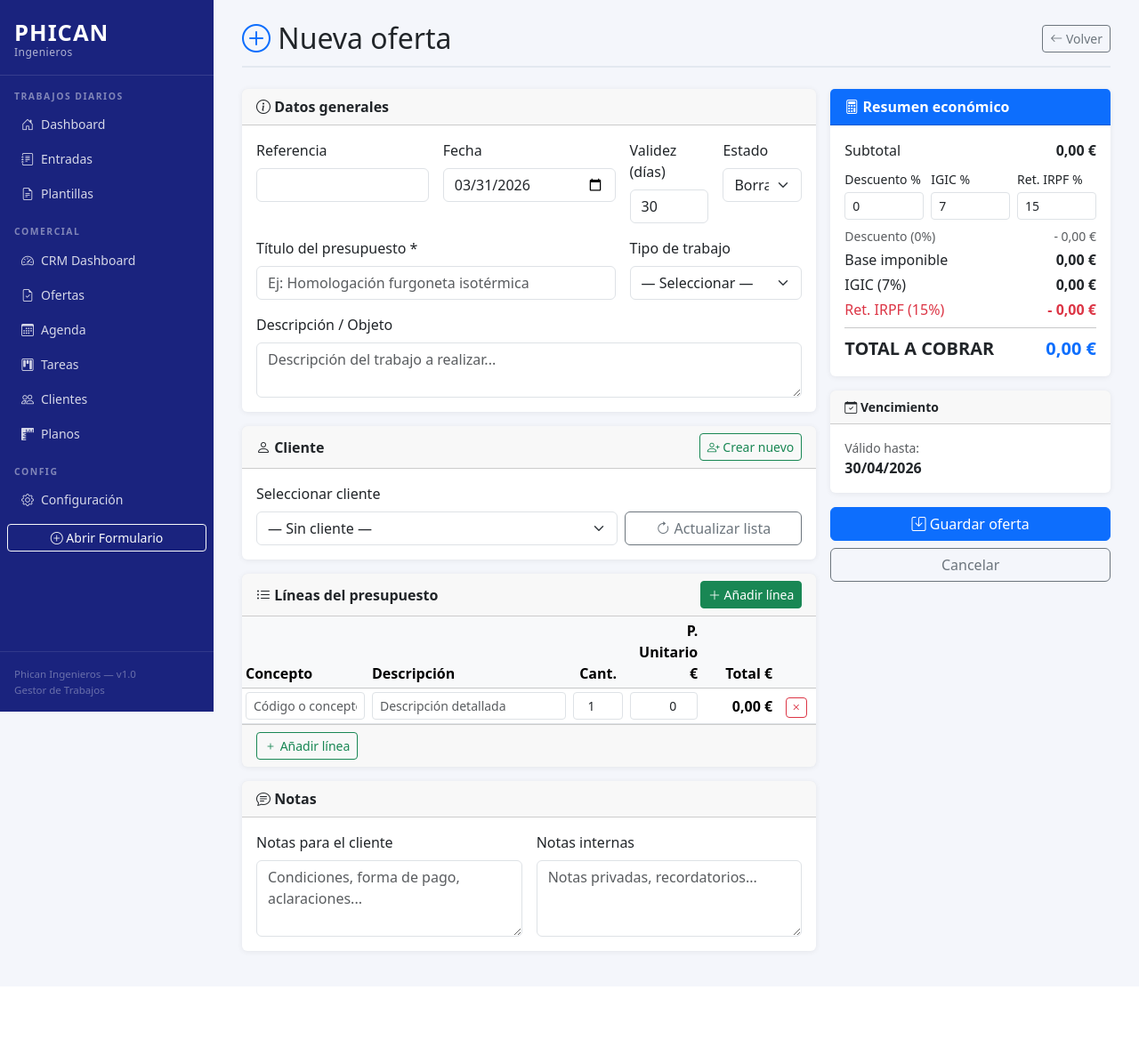
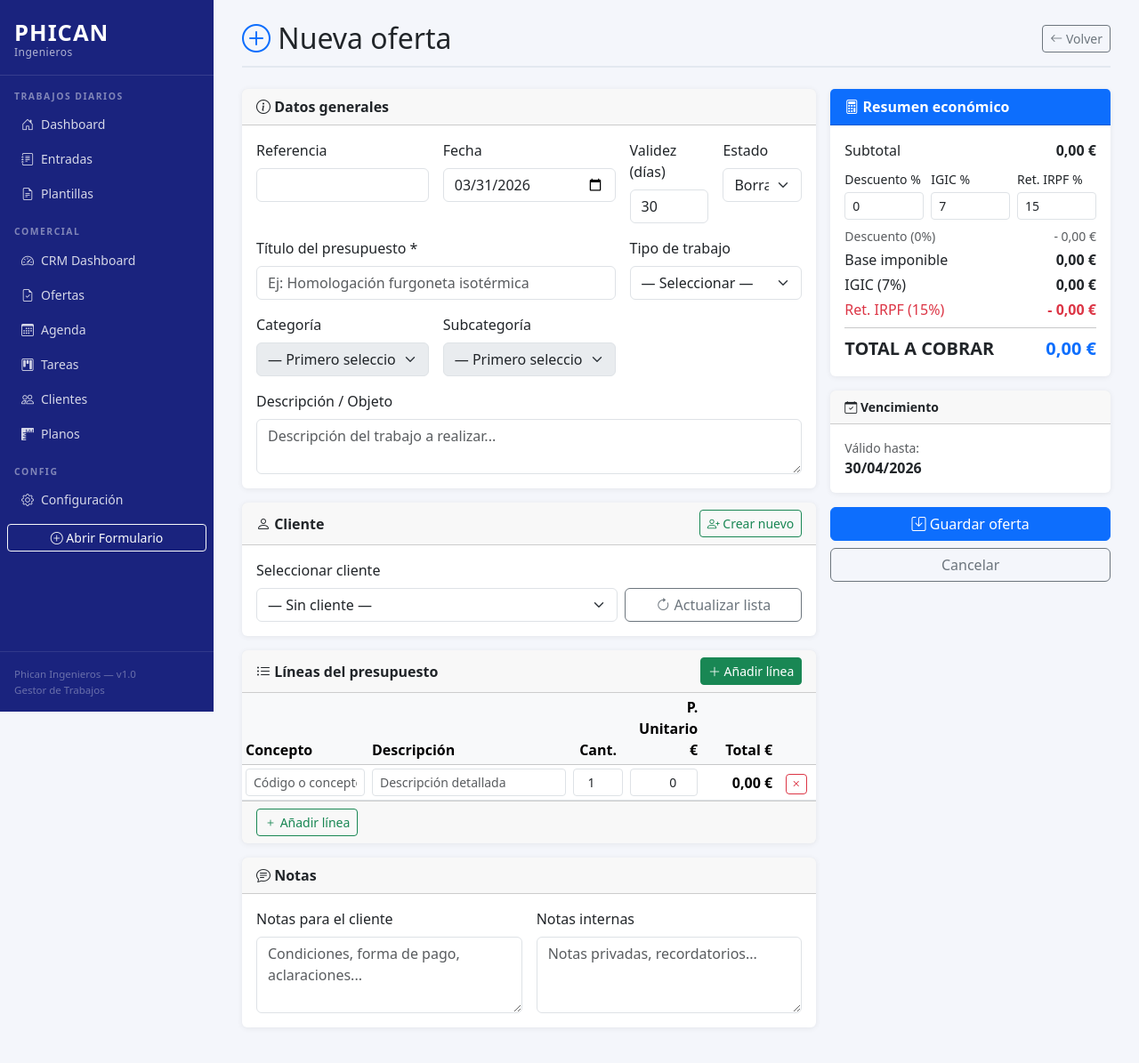
Before and after one commit to ob3r87/automatizacion-proyectos, a Flask app: template tracker/templates/crm_oferta_form.html in a window 1280 px wide. Shown: the whole page at 89% size. Before the commit the page ends 1074 px from the top, so only its background shows below. Run offline with Flask 3, Linux system fonts and the light colour scheme; the template is opened without the code that fills it, so the values that code supplies are empty.

Commit message:
Oferta: selector tipo de trabajo en cascada (Tipo > Categoria > Subcategoria)
- Reemplaza el select unico de tipo_trabajo por tres combos dependientes
- Tipo > Categoria > Subcategoria poblados dinamicamente desde tipos_jerarquia
- El codigo final (HOV, VIV, etc.) se guarda en campo oculto tipo_trabajo
- Pre-seleccion automatica al editar una oferta existente
- Las rutas oferta_nueva y oferta_editar pasan tipos_jerarquia al template

Co-Authored-By: Claude Sonnet 4.6 <noreply@anthropic.com>

```diff
--- a/tracker/crm_routes.py
+++ b/tracker/crm_routes.py
@@ -341,6 +341,9 @@ def oferta_nueva():
 
     clientes = query("SELECT * FROM clients ORDER BY nombre")
     work_types = query("SELECT * FROM work_types WHERE activo=1 ORDER BY codigo")
+    tipos_jerarquia = query(
+        "SELECT * FROM tipos_jerarquia WHERE activo=1 ORDER BY tipo, categoria, subcategoria, orden"
+    )
     referencia = siguiente_referencia_oferta()
     return render_template(
         "crm_oferta_form.html",
@@ -348,6 +351,7 @@ def oferta_nueva():
         lines=[],
         clientes=clientes,
         work_types=work_types,
+        tipos_jerarquia=[dict(t) for t in tipos_jerarquia],
         referencia=referencia,
         hov_data=None,
         codigos_reforma=_CODIGOS_REFORMA,
@@ -414,6 +418,9 @@ def oferta_editar(oid):
 
     clientes = query("SELECT * FROM clients ORDER BY nombre")
     work_types = query("SELECT * FROM work_types WHERE activo=1 ORDER BY codigo")
+    tipos_jerarquia = query(
+        "SELECT * FROM tipos_jerarquia WHERE activo=1 ORDER BY tipo, categoria, subcategoria, orden"
+    )
     lines = query("SELECT * FROM offer_lines WHERE offer_id = ? ORDER BY orden", (oid,))
     hov_data = query("SELECT * FROM offer_hov_data WHERE offer_id=?", (oid,), one=True) if oferta.get("tipo_trabajo") == "HOV" else None
     if hov_data and hov_data.get("actos_reglamentarios"):
@@ -427,6 +434,7 @@ def oferta_editar(oid):
         lines=lines,
         clientes=clientes,
         work_types=work_types,
+        tipos_jerarquia=[dict(t) for t in tipos_jerarquia],
         referencia=oferta["referencia"],
         hov_data=hov_data,
         codigos_reforma=_CODIGOS_REFORMA,
--- a/tracker/templates/crm_oferta_form.html
+++ b/tracker/templates/crm_oferta_form.html
@@ -68,18 +68,28 @@
                      value="{{ oferta.titulo if oferta else '' }}"
                      placeholder="Ej: Homologación furgoneta isotérmica">
             </div>
+            <!-- Tipo de trabajo en cascada -->
             <div class="col-md-4">
               <label class="form-label">Tipo de trabajo</label>
-              <select name="tipo_trabajo" class="form-select" id="tipo-trabajo-select">
+              <select class="form-select" id="sel-tipo">
                 <option value="">— Seleccionar —</option>
-                {% for wt in work_types %}
-                <option value="{{ wt.codigo }}"
-                  {% if oferta and oferta.tipo_trabajo == wt.codigo %}selected{% endif %}>
-                  {{ wt.codigo }} — {{ wt.nombre }}
-                </option>
-                {% endfor %}
               </select>
             </div>
+            <div class="col-md-4">
+              <label class="form-label">Categoría</label>
+              <select class="form-select" id="sel-categoria" disabled>
+                <option value="">— Primero selecciona tipo —</option>
+              </select>
+            </div>
+            <div class="col-md-4">
+              <label class="form-label">Subcategoría</label>
+              <select class="form-select" id="sel-subcategoria" disabled>
+                <option value="">— Primero selecciona categoría —</option>
+              </select>
+            </div>
+            <!-- Campo oculto con el código final que se envía al servidor -->
+            <input type="hidden" name="tipo_trabajo" id="tipo-trabajo-codigo"
+                   value="{{ oferta.tipo_trabajo if oferta else '' }}">
 
             <div class="col-12">
               <label class="form-label">Descripción / Objeto</label>
@@ -280,6 +290,102 @@ const workTypes = {
   {% endfor %}
 };
 
+// ── Selects en cascada: Tipo > Categoría > Subcategoría ──────────────────────
+const tiposJerarquia = {{ tipos_jerarquia | tojson }};
+const selTipo        = document.getElementById('sel-tipo');
+const selCategoria   = document.getElementById('sel-categoria');
+const selSubcat      = document.getElementById('sel-subcategoria');
+const inputCodigo    = document.getElementById('tipo-trabajo-codigo');
+
+// Valor pre-seleccionado (edición de oferta existente)
+const preselCodigo = inputCodigo.value || '';
+
+function poblarTipos() {
+  const tipos = [...new Set(tiposJerarquia.map(t => t.tipo))].sort();
+  selTipo.innerHTML = '<option value="">— Seleccionar —</option>';
+  tipos.forEach(tipo => {
+    const opt = document.createElement('option');
+    opt.value = tipo;
+    opt.textContent = tipo;
+    selTipo.appendChild(opt);
+  });
+}
+
+function poblarCategorias(tipoSeleccionado) {
+  const cats = [...new Set(
+    tiposJerarquia.filter(t => t.tipo === tipoSeleccionado).map(t => t.categoria)
+  )].sort();
+  selCategoria.innerHTML = '<option value="">— Seleccionar —</option>';
+  cats.forEach(cat => {
+    const opt = document.createElement('option');
+    opt.value = cat;
+    opt.textContent = cat;
+    selCategoria.appendChild(opt);
+  });
+  selCategoria.disabled = cats.length === 0;
+  selSubcat.innerHTML = '<option value="">— Primero selecciona categoría —</option>';
+  selSubcat.disabled = true;
+  inputCodigo.value = '';
+}
+
+function poblarSubcategorias(tipoSel, catSel) {
+  const items = tiposJerarquia.filter(t => t.tipo === tipoSel && t.categoria === catSel);
+  selSubcat.innerHTML = '<option value="">— Seleccionar —</option>';
+  items.forEach(item => {
+    const opt = document.createElement('option');
+    opt.value = item.codigo;
+    opt.textContent = item.subcategoria || item.codigo;
+    opt.dataset.esVehiculo = item.es_vehiculo;
+    selSubcat.appendChild(opt);
+  });
+  selSubcat.disabled = items.length === 0;
+  inputCodigo.value = '';
+}
+
+selTipo.addEventListener('change', () => {
+  poblarCategorias(selTipo.value);
+});
+
+selCategoria.addEventListener('change', () => {
+  poblarSubcategorias(selTipo.value, selCategoria.value);
+});
+
+selSubcat.addEventListener('change', () => {
+  const codigo = selSubcat.value;
+  inputCodigo.value = codigo;
+  // Autocompletar precio si el código existe en work_types
+  if (codigo && workTypes[codigo]) {
+    const campo = document.getElementById('precio-auto');
+    if (campo) campo.value = workTypes[codigo].precio;
+  }
+});
+
+// ── Pre-seleccionar si es edición ─────────────────────────────────────────────
+function preseleccionarCascada(codigo) {
+  if (!codigo) return;
+  const item = tiposJerarquia.find(t => t.codigo === codigo);
+  if (!item) return;
+
+  poblarTipos();
+  // Seleccionar Tipo
+  selTipo.value = item.tipo;
+  // Poblar y seleccionar Categoría
+  poblarCategorias(item.tipo);
+  selCategoria.value = item.categoria;
+  // Poblar y seleccionar Subcategoría
+  poblarSubcategorias(item.tipo, item.categoria);
+  selSubcat.value = codigo;
+  inputCodigo.value = codigo;
+}
+
+document.addEventListener('DOMContentLoaded', () => {
+  if (preselCodigo) {
+    preseleccionarCascada(preselCodigo);
+  } else {
+    poblarTipos();
+  }
+});
+
 // Líneas iniciales (edición)
 const lineasIniciales = [
   {% for l in lines %}
```
